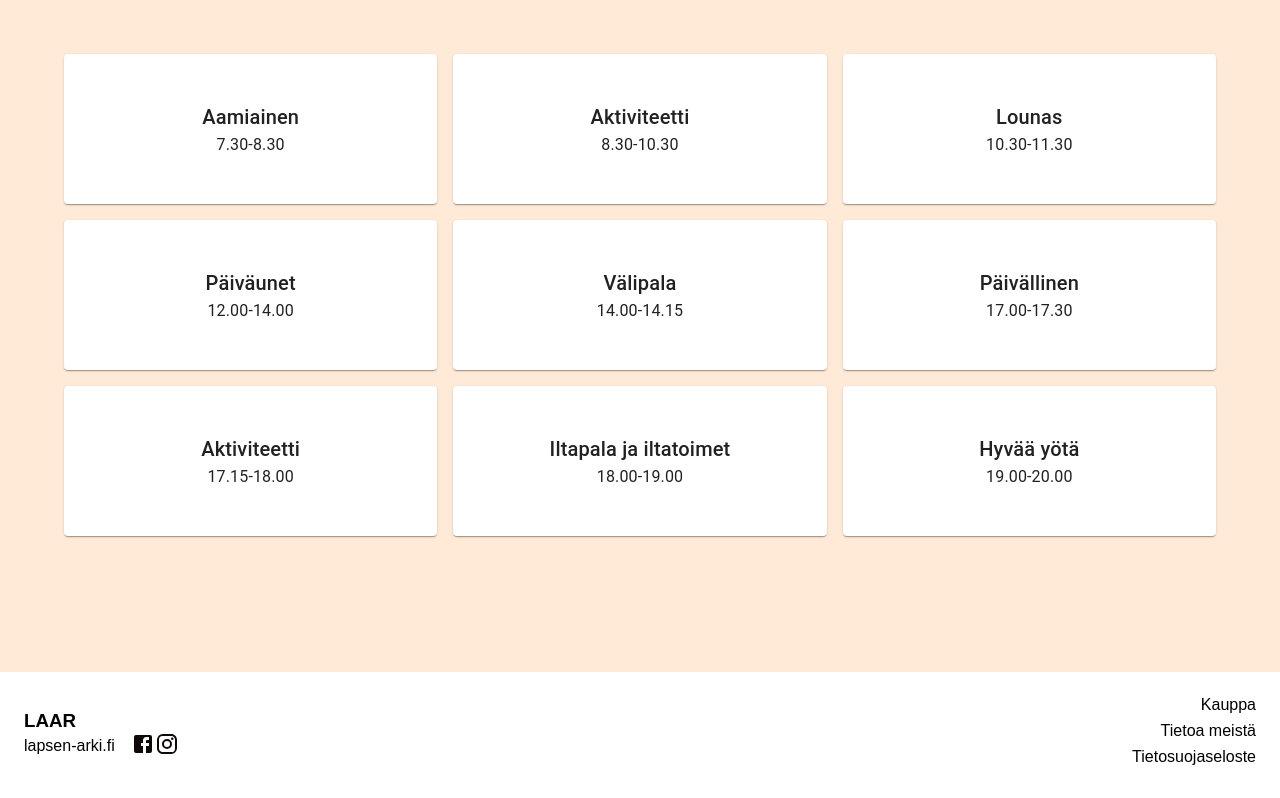
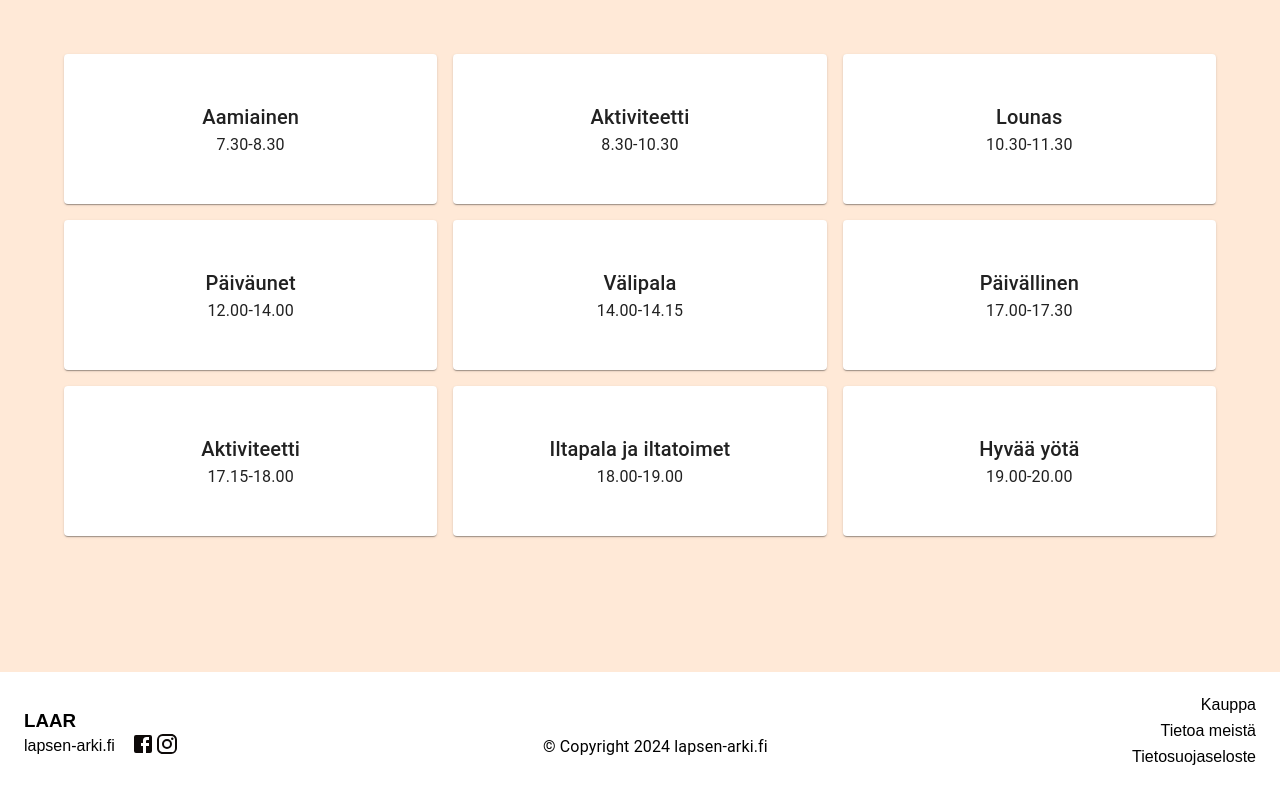
Before and after one commit to Lapsen-Arki/LAAR2, a React (Vite) app in the folder frontend/: page / in a window 1280 px wide. Shown: the part 655-1453 px from the top of the page. Built offline with nearby package versions, Linux system fonts and the light colour scheme.

Commit message:
copyright lisätty

```diff
--- a/frontend/src/components/Layout/Footer.tsx
+++ b/frontend/src/components/Layout/Footer.tsx
@@ -1,5 +1,6 @@
 import FacebookIcon from "@mui/icons-material/Facebook";
 import InstagramIcon from "@mui/icons-material/Instagram";
+import { Typography } from "@mui/material";
 import { Link } from "react-router-dom";
 
 export default function Footer() {
@@ -21,6 +22,12 @@ export default function Footer() {
           </div>
         </div>
       </div>
+      <Typography sx={{ mt: 3 }}>
+        &copy; Copyright {new Date().getFullYear()}{" "}
+        <Link className="footer-li footer-link" to="https://www.lapsen-arki.fi">
+          lapsen-arki.fi
+        </Link>
+      </Typography>
       <div className="footer-column-right">
         <div className="footer-list">
           <Link className="footer-li footer-link" to="/">
```
